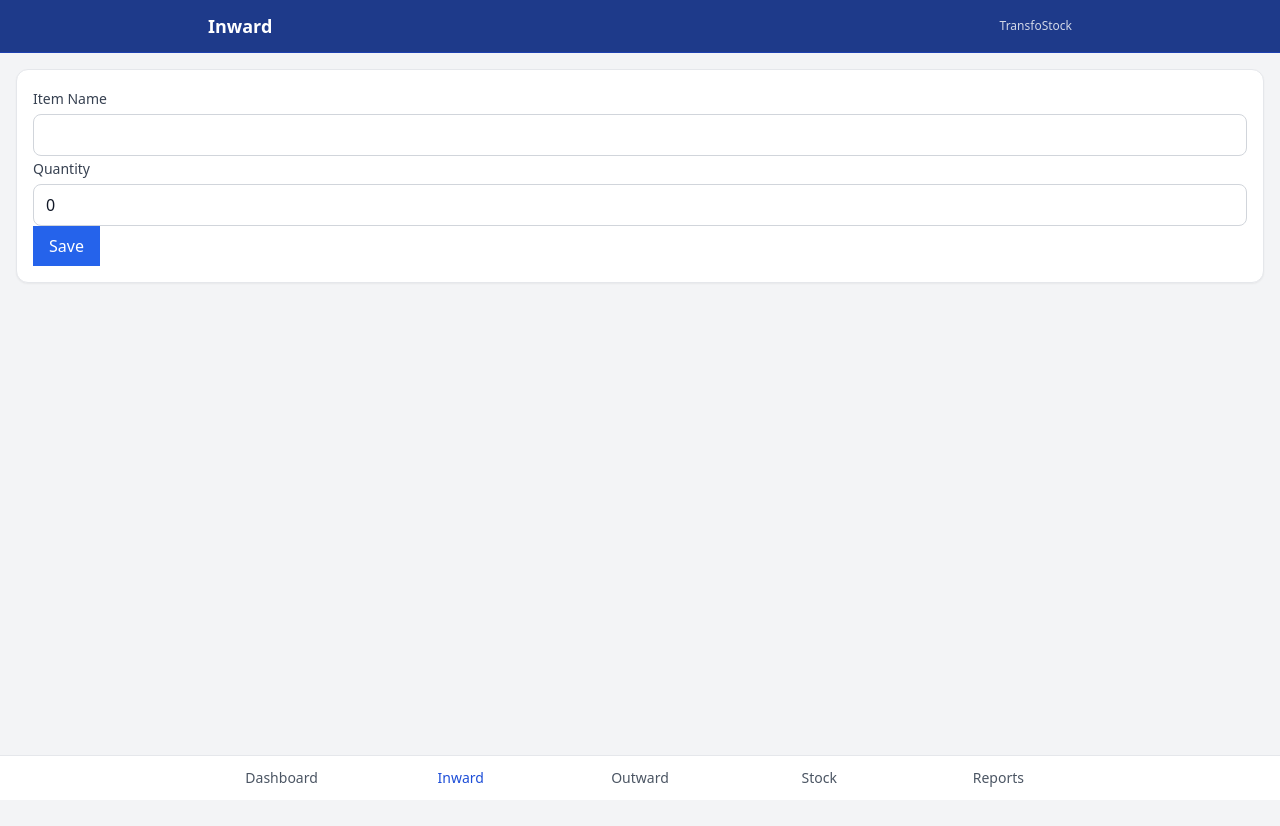
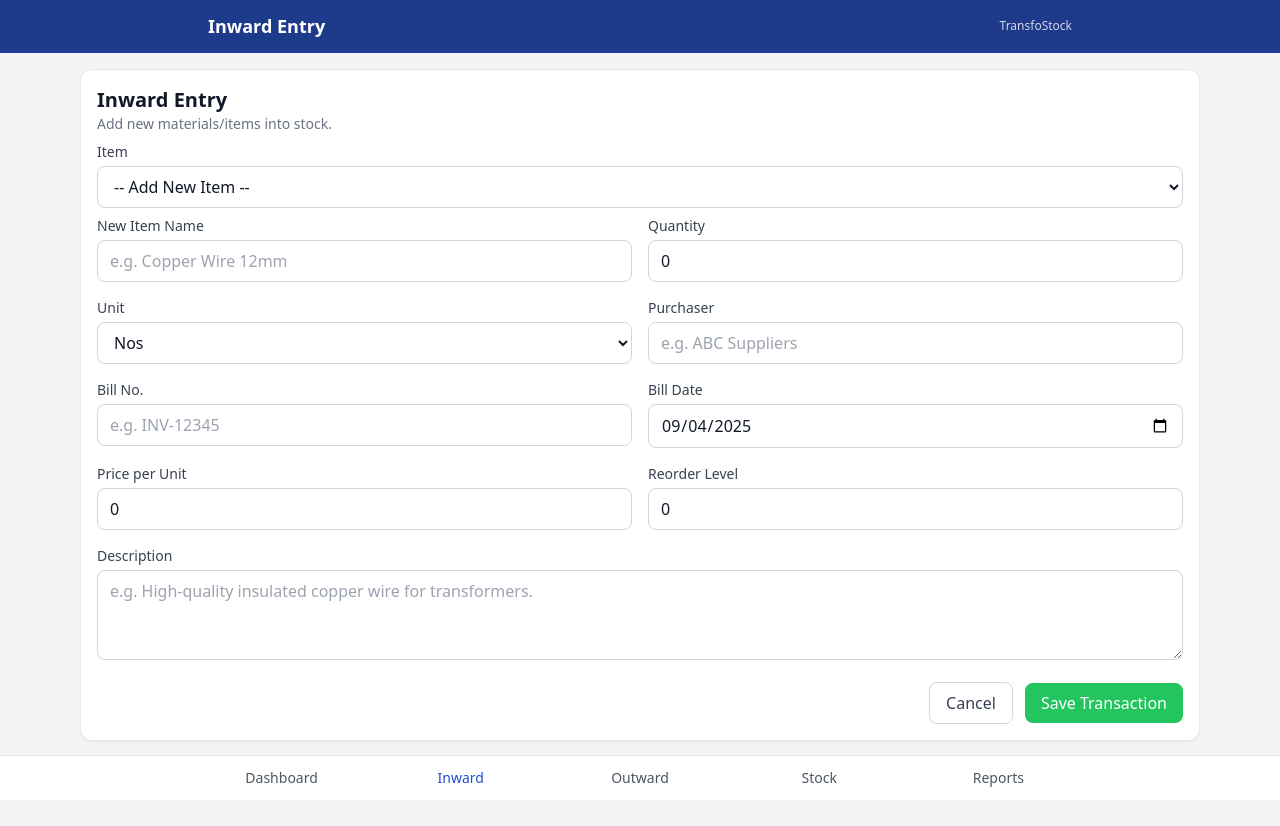
Before and after one commit to Harshad159/TransfoStock, a React (Vite) app: page /#/inward in a window 1280 px wide. Shown: the top 826 px of the page. Before the commit the page ends 800 px from the top, so only its background shows below. Built offline with nearby package versions, Linux system fonts and the light colour scheme.

Commit message:
Update Inward.tsx

```diff
--- a/src/screens/Inward.tsx
+++ b/src/screens/Inward.tsx
@@ -1,28 +1,314 @@
-import React, { useState } from "react";
+import React, { useMemo, useState } from "react";
 import Header from "../components/Header";
 import Card from "../components/Card";
-import TextField from "../components/TextField";
-import NumberField from "../components/NumberField";
 import { useInventory } from "../context/InventoryContext";
 import type { InventoryItem, StockMovement, Unit } from "../types";
 
+const UNITS: Unit[] = ["Nos", "Kg", "Ltr", "Meter", "Set", "Box"];
+
 export default function Inward() {
-  const { dispatch } = useInventory();
-  const [name,setName]=useState(""); const [unit,setUnit]=useState<Unit>("Nos"); const [qty,setQty]=useState(0);
-  function save() {
-    if(!name||qty<=0)return;
-    const item: Omit<InventoryItem,"currentStock"|"history"|"deleteRequested">={id:crypto.randomUUID(),name,unit,purchasePrice:0,reorderLevel:0};
-    const move: StockMovement={id:crypto.randomUUID(),type:"INWARD",date:new Date().toISOString(),quantity:qty};
-    dispatch({type:"INWARD",payload:{item,movement:move}}); setName(""); setQty(0);
+  const { state, dispatch } = useInventory();
+
+  // ----- Form state -----
+  const [selectedItemId, setSelectedItemId] = useState<string>("");
+  const [newItemName, setNewItemName] = useState("");
+  const [quantity, setQuantity] = useState<number>(0);
+  const [unit, setUnit] = useState<Unit>("Nos");
+  const [purchaser, setPurchaser] = useState("");
+  const [billNo, setBillNo] = useState("");
+  const [billDate, setBillDate] = useState<string>(() => {
+    const d = new Date();
+    const yyyy = d.getFullYear();
+    const mm = String(d.getMonth() + 1).padStart(2, "0");
+    const dd = String(d.getDate()).padStart(2, "0");
+    return `${yyyy}-${mm}-${dd}`; // for <input type="date">
+  });
+  const [price, setPrice] = useState<number>(0);
+  const [reorder, setReorder] = useState<number>(0);
+  const [description, setDescription] = useState("");
+
+  // existing items sorted by name
+  const items = useMemo(
+    () => [...state.items].sort((a, b) => a.name.localeCompare(b.name)),
+    [state.items]
+  );
+
+  // ----- Helpers -----
+  function resetForm() {
+    setSelectedItemId("");
+    setNewItemName("");
+    setQuantity(0);
+    setUnit("Nos");
+    setPurchaser("");
+    setBillNo("");
+    setBillDate(() => {
+      const d = new Date();
+      const yyyy = d.getFullYear();
+      const mm = String(d.getMonth() + 1).padStart(2, "0");
+      const dd = String(d.getDate()).padStart(2, "0");
+      return `${yyyy}-${mm}-${dd}`;
+    });
+    setPrice(0);
+    setReorder(0);
+    setDescription("");
   }
+
+  function validate(): string | null {
+    if (!selectedItemId && !newItemName.trim())
+      return "Select an existing item or enter a new item name.";
+    if (quantity <= 0) return "Quantity must be greater than 0.";
+    return null;
+  }
+
+  function onSave() {
+    const err = validate();
+    if (err) {
+      alert(err);
+      return;
+    }
+
+    // Build base item (for new or update-existing)
+    let baseItem: Omit<
+      InventoryItem,
+      "currentStock" | "history" | "deleteRequested"
+    >;
+
+    if (selectedItemId) {
+      // use existing item's details as base, but allow unit/price/reorder/description overrides
+      const found = state.items.find((i) => i.id === selectedItemId)!;
+      baseItem = {
+        id: found.id, // reducer ignores id for "new insert", but we pass other fields to update meta
+        name: found.name,
+        unit: unit || found.unit,
+        purchasePrice: price || found.purchasePrice || 0,
+        description: description || found.description,
+        openingStockDate: found.openingStockDate,
+        reorderLevel: Number.isFinite(reorder) && reorder > 0 ? reorder : found.reorderLevel || 0,
+      };
+    } else {
+      baseItem = {
+        id: crypto.randomUUID(),
+        name: newItemName.trim(),
+        unit,
+        purchasePrice: price || 0,
+        description,
+        openingStockDate: billDate,
+        reorderLevel: reorder || 0,
+      };
+    }
+
+    const movement: StockMovement = {
+      id: crypto.randomUUID(),
+      type: "INWARD",
+      date: new Date().toISOString(),
+      quantity,
+      purchaser,
+      billNo,
+      billDate,
+      note: "Inward entry",
+    };
+
+    dispatch({ type: "INWARD", payload: { item: baseItem, movement } });
+
+    alert("Inward transaction saved ✅");
+    resetForm();
+  }
+
   return (
-    <div className="pb-20">
-      <Header title="Inward" />
-      <div className="p-4"><Card>
-        <TextField label="Item Name" value={name} onChange={setName}/>
-        <NumberField label="Quantity" value={qty} onChange={setQty}/>
-        <button onClick={save} className="bg-blue-600 text-white px-4 py-2">Save</button>
-      </Card></div>
+    <div className="pb-24">
+      <Header title="Inward Entry" />
+      <div className="max-w-6xl mx-auto p-4 space-y-4">
+        <Card>
+          <div className="flex items-start justify-between mb-2">
+            <div>
+              <h2 className="text-xl font-semibold">Inward Entry</h2>
+              <p className="text-gray-500 text-sm">
+                Add new materials/items into stock.
+              </p>
+            </div>
+          </div>
+
+          {/* Item selector */}
+          <div className="grid grid-cols-1 gap-4 mb-2">
+            <label className="block">
+              <div className="text-sm font-medium text-gray-700 mb-1">Item</div>
+              <select
+                className="w-full bg-white border border-gray-300 rounded-lg px-3 py-2 outline-none"
+                value={selectedItemId}
+                onChange={(e) => {
+                  const id = e.target.value;
+                  setSelectedItemId(id);
+                  if (id) {
+                    const found = state.items.find((i) => i.id === id);
+                    if (found) {
+                      setUnit(found.unit);
+                      setPrice(found.purchasePrice || 0);
+                      setReorder(found.reorderLevel || 0);
+                      setDescription(found.description || "");
+                    }
+                    setNewItemName("");
+                  }
+                }}
+              >
+                <option value="">-- Add New Item --</option>
+                {items.map((i) => (
+                  <option key={i.id} value={i.id}>
+                    {i.name}
+                  </option>
+                ))}
+              </select>
+            </label>
+          </div>
+
+          {/* Two-column form */}
+          <div className="grid grid-cols-1 md:grid-cols-2 gap-4 mt-2">
+            {/* New Item Name */}
+            <label className="block">
+              <div className="text-sm font-medium text-gray-700 mb-1">
+                New Item Name
+              </div>
+              <input
+                className="w-full bg-white border border-gray-300 rounded-lg px-3 py-2 outline-none"
+                placeholder="e.g. Copper Wire 12mm"
+                value={newItemName}
+                onChange={(e) => setNewItemName(e.target.value)}
+                disabled={Boolean(selectedItemId)}
+              />
+            </label>
+
+            {/* Quantity */}
+            <label className="block">
+              <div className="text-sm font-medium text-gray-700 mb-1">
+                Quantity
+              </div>
+              <input
+                type="number"
+                className="w-full bg-white border border-gray-300 rounded-lg px-3 py-2 outline-none"
+                placeholder="e.g. 100"
+                value={Number.isFinite(quantity) ? quantity : 0}
+                min={0}
+                onChange={(e) => setQuantity(parseFloat(e.target.value || "0"))}
+              />
+            </label>
+
+            {/* Unit */}
+            <label className="block">
+              <div className="text-sm font-medium text-gray-700 mb-1">Unit</div>
+              <select
+                className="w-full bg-white border border-gray-300 rounded-lg px-3 py-2 outline-none"
+                value={unit}
+                onChange={(e) => setUnit(e.target.value as Unit)}
+              >
+                {UNITS.map((u) => (
+                  <option key={u} value={u}>
+                    {u}
+                  </option>
+                ))}
+              </select>
+            </label>
+
+            {/* Purchaser */}
+            <label className="block">
+              <div className="text-sm font-medium text-gray-700 mb-1">
+                Purchaser
+              </div>
+              <input
+                className="w-full bg-white border border-gray-300 rounded-lg px-3 py-2 outline-none"
+                placeholder="e.g. ABC Suppliers"
+                value={purchaser}
+                onChange={(e) => setPurchaser(e.target.value)}
+              />
+            </label>
+
+            {/* Bill No */}
+            <label className="block">
+              <div className="text-sm font-medium text-gray-700 mb-1">
+                Bill No.
+              </div>
+              <input
+                className="w-full bg-white border border-gray-300 rounded-lg px-3 py-2 outline-none"
+                placeholder="e.g. INV-12345"
+                value={billNo}
+                onChange={(e) => setBillNo(e.target.value)}
+              />
+            </label>
+
+            {/* Bill Date */}
+            <label className="block">
+              <div className="text-sm font-medium text-gray-700 mb-1">
+                Bill Date
+              </div>
+              <input
+                type="date"
+                className="w-full bg-white border border-gray-300 rounded-lg px-3 py-2 outline-none"
+                value={billDate}
+                onChange={(e) => setBillDate(e.target.value)}
+              />
+            </label>
+
+            {/* Price per Unit */}
+            <label className="block">
+              <div className="text-sm font-medium text-gray-700 mb-1">
+                Price per Unit
+              </div>
+              <input
+                type="number"
+                step="0.01"
+                className="w-full bg-white border border-gray-300 rounded-lg px-3 py-2 outline-none"
+                placeholder="e.g. 25.50"
+                value={Number.isFinite(price) ? price : 0}
+                onChange={(e) => setPrice(parseFloat(e.target.value || "0"))}
+              />
+            </label>
+
+            {/* Reorder Level */}
+            <label className="block">
+              <div className="text-sm font-medium text-gray-700 mb-1">
+                Reorder Level
+              </div>
+              <input
+                type="number"
+                className="w-full bg-white border border-gray-300 rounded-lg px-3 py-2 outline-none"
+                placeholder="e.g. 20"
+                value={Number.isFinite(reorder) ? reorder : 0}
+                onChange={(e) => setReorder(parseFloat(e.target.value || "0"))}
+              />
+            </label>
+
+            {/* Description (full width on md) */}
+            <label className="block md:col-span-2">
+              <div className="text-sm font-medium text-gray-700 mb-1">
+                Description
+              </div>
+              <textarea
+                rows={3}
+                className="w-full bg-white border border-gray-300 rounded-lg px-3 py-2 outline-none resize-y"
+                placeholder="e.g. High-quality insulated copper wire for transformers."
+                value={description}
+                onChange={(e) => setDescription(e.target.value)}
+              />
+            </label>
+          </div>
+
+          {/* Actions */}
+          <div className="flex items-center justify-end gap-3 mt-4">
+            <button
+              className="px-4 py-2 rounded-lg border border-gray-300 text-gray-700 bg-white hover:bg-gray-50"
+              onClick={resetForm}
+              type="button"
+            >
+              Cancel
+            </button>
+            <button
+              className="px-4 py-2 rounded-lg bg-green-500 hover:bg-green-600 text-white font-medium"
+              onClick={onSave}
+              type="button"
+            >
+              Save Transaction
+            </button>
+          </div>
+        </Card>
+      </div>
     </div>
   );
 }
```
